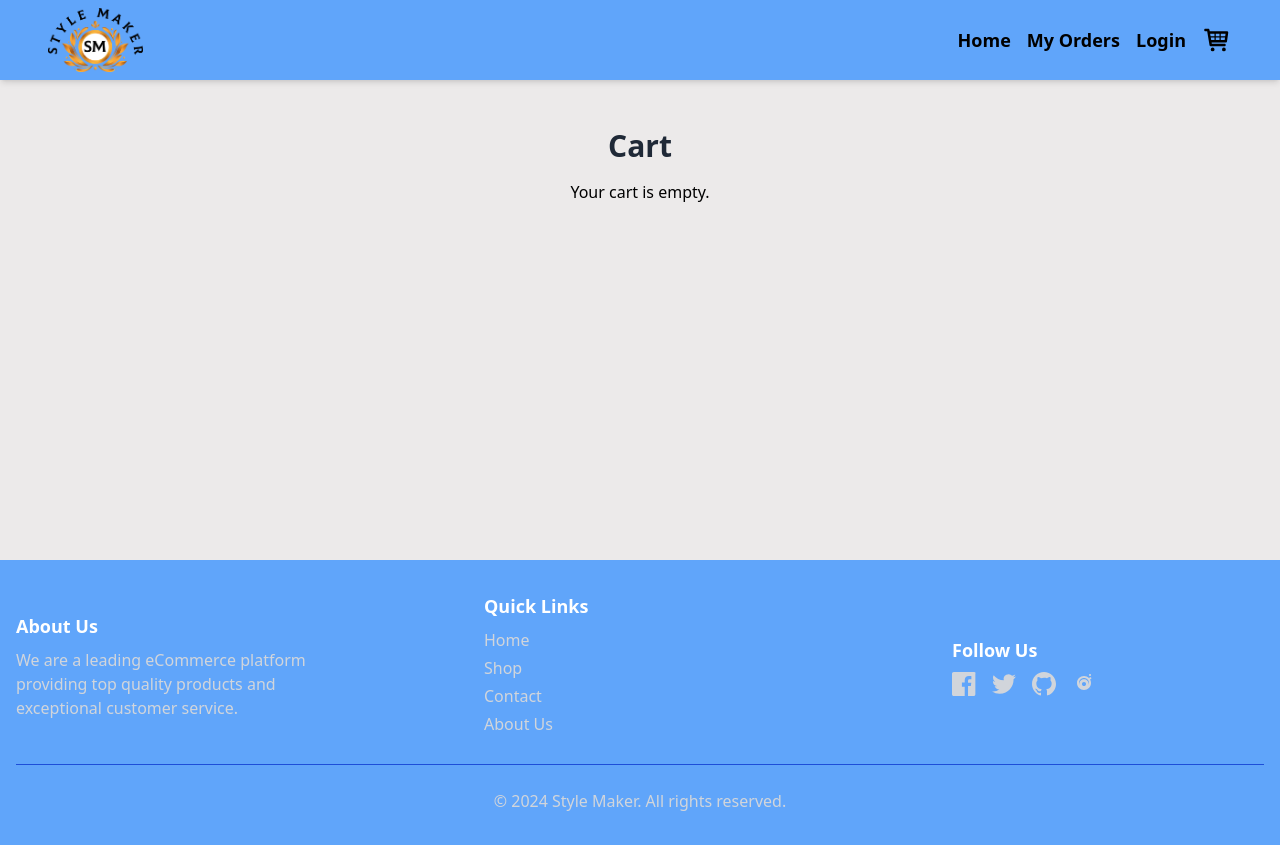
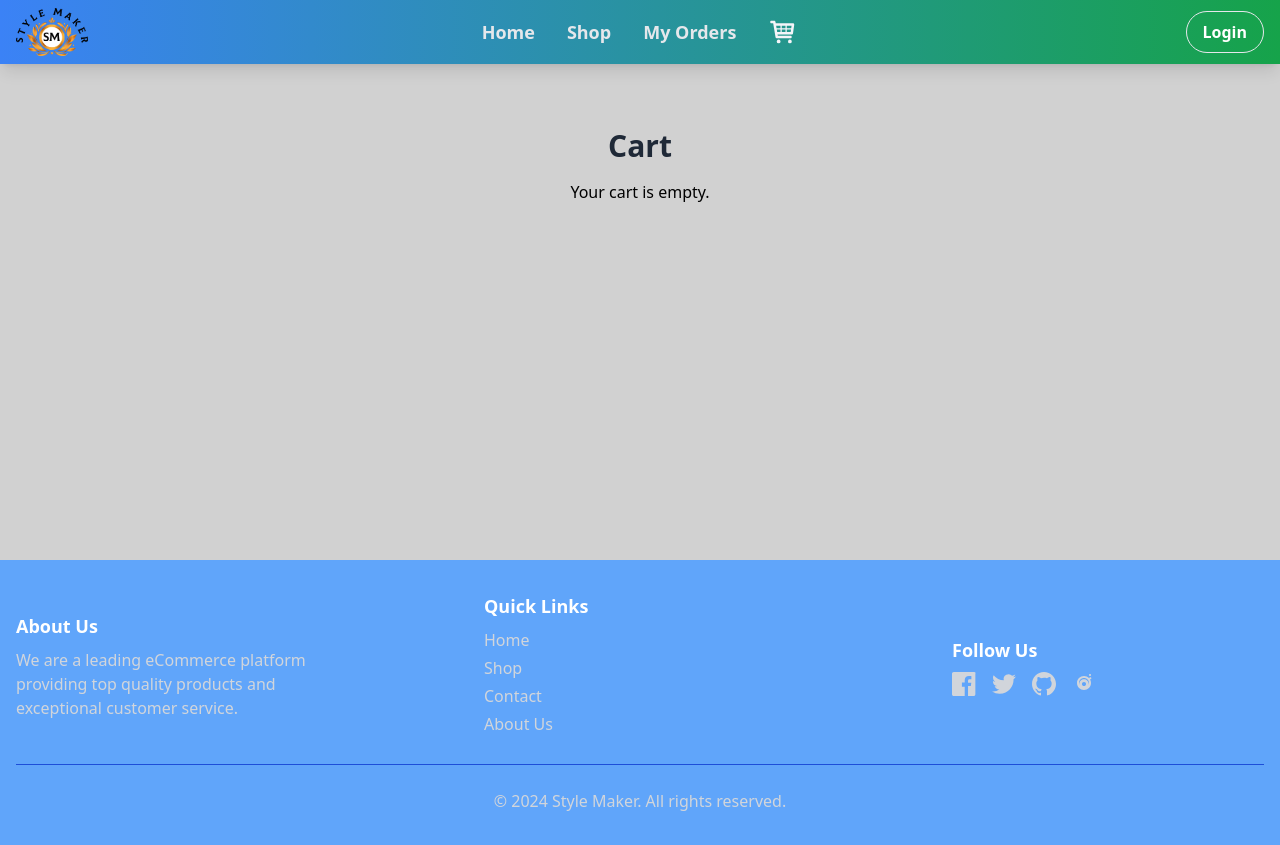
Before and after one commit to Mujahid-h/Nice-Casual-, a React (Create React App) app in the folder client/: page /cart in a window 1280 px wide. Built offline with nearby package versions, Linux system fonts and the light colour scheme; the HTML template or start-up script is replaced by a standard one.

Commit message:
"Updated Navbar component with new styles, layout, and functionality; refactored code and added mobile menu"

```diff
--- a/client/src/components/Navbar.jsx
+++ b/client/src/components/Navbar.jsx
@@ -1,5 +1,214 @@
-import React, { useState } from "react";
-import { Link } from "react-router-dom";
+// import React, { useState } from "react";
+// import { Link } from "react-router-dom";
+// import { useSelector, useDispatch } from "react-redux";
+// import { setUserInfo } from "../redux/userSlice";
+// import { TiShoppingCart } from "react-icons/ti";
+// import { HiOutlineMenu, HiOutlineX } from "react-icons/hi";
+// import { selectUniqueProductCount } from "../redux/cartSlice";
+// import logo from "../assets/logo.png";
+
+// const Navbar = () => {
+//   const [dropdownOpen, setDropdownOpen] = useState(false);
+//   const [menuOpen, setMenuOpen] = useState(false);
+//   const userLogin = useSelector((state) => state.user.userInfo);
+//   const uniqueProductCount = useSelector(selectUniqueProductCount);
+//   const dispatch = useDispatch();
+
+//   const handleLogout = () => {
+//     dispatch(setUserInfo(null));
+//     setDropdownOpen(false);
+//   };
+
+//   const toggleDropdown = () => {
+//     setDropdownOpen(!dropdownOpen);
+//   };
+
+//   const toggleMenu = () => {
+//     setMenuOpen(!menuOpen);
+//   };
+
+//   return (
+//     <nav className="bg-blue-400 md:px-12 sm:px-8 py-2 shadow-md active: fixed w-full z-50 top-0 left-0">
+//       <div className="max-w-7xl mx-auto flex items-center justify-between">
+//         <Link to="/" className="flex items-center space-x-4">
+//           <img className="h-16 w-auto" src={logo} alt="Logo" />
+//         </Link>
+
+//         <div className="hidden md:flex items-center space-x-4">
+//           <Link to="/" className="text-lg font-semibold hover:text-white ">
+//             Home
+//           </Link>
+//           <Link to="/shop" className="text-lg font-semibold hover:text-white ">
+//             Shop
+//           </Link>
+//           <Link
+//             to="/orders/myorders"
+//             className="text-lg font-semibold hover:text-white "
+//           >
+//             My Orders
+//           </Link>
+//           {userLogin ? (
+//             <div className="relative inline-block text-left">
+//               <button
+//                 type="button"
+//                 className="inline-flex justify-center w-full rounded-md border border-gray-300 shadow-sm px-4 py-2 bg-white text-sm font-medium text-gray-700 hover:bg-gray-50 focus:outline-none"
+//                 onClick={toggleDropdown}
+//               >
+//                 {userLogin.name}
+//                 <svg
+//                   className="-mr-1 ml-2 h-5 w-5"
+//                   xmlns="http://www.w3.org/2000/svg"
+//                   viewBox="0 0 20 20"
+//                   fill="currentColor"
+//                   aria-hidden="true"
+//                 >
+//                   <path
+//                     fillRule="evenodd"
+//                     d="M5.293 7.293a1 1 0 011.414 0L10 10.586l3.293-3.293a1 1 0 111.414 1.414l-4 4a1 1 0 01-1.414 0l-4-4a1 1 0 010-1.414z"
+//                     clipRule="evenodd"
+//                   />
+//                 </svg>
+//               </button>
+//               {dropdownOpen && (
+//                 <div
+//                   className="origin-top-right absolute right-0 mt-2 w-56 rounded-md shadow-lg bg-white ring-1 ring-black ring-opacity-5"
+//                   role="menu"
+//                   aria-orientation="vertical"
+//                   aria-labelledby="options-menu"
+//                 >
+//                   <div className="py-1" role="none">
+//                     <Link
+//                       to="/profile"
+//                       className="block px-4 py-2 text-sm text-gray-700 hover:bg-gray-100"
+//                       role="menuitem"
+//                       onClick={() => setDropdownOpen(false)}
+//                     >
+//                       Profile
+//                     </Link>
+//                     <button
+//                       onClick={handleLogout}
+//                       className="block w-full text-left px-4 py-2 text-sm text-gray-700 hover:bg-gray-100"
+//                       role="menuitem"
+//                     >
+//                       Logout
+//                     </button>
+//                   </div>
+//                 </div>
+//               )}
+//             </div>
+//           ) : (
+//             <Link
+//               to="/login"
+//               className="text-lg font-semibold hover:text-white"
+//             >
+//               Login
+//             </Link>
+//           )}
+//           <Link
+//             to="/cart"
+//             className="relative text-lg font-semibold hover:text-white"
+//           >
+//             <TiShoppingCart className="text-3xl" />
+//             {uniqueProductCount > 0 && (
+//               <div className="absolute -top-2 -right-2 w-5 h-5 bg-red-500 rounded-full flex items-center justify-center text-white text-xs">
+//                 {uniqueProductCount}
+//               </div>
+//             )}
+//           </Link>
+//         </div>
+
+//         <button
+//           onClick={toggleMenu}
+//           className="md:hidden text-2xl focus:outline-none"
+//         >
+//           {menuOpen ? <HiOutlineX /> : <HiOutlineMenu />}
+//         </button>
+//       </div>
+
+//       {menuOpen && (
+//         <div className="md:hidden fixed inset-0 z-50 bg-black bg-opacity-50">
+//           <div
+//             className={`fixed inset-y-0 right-0 w-64 bg-white p-4 shadow-md transform transition-transform duration-300 ease-in-out ${
+//               menuOpen ? "translate-x-0" : "translate-x-full"
+//             }`}
+//           >
+//             <button
+//               onClick={toggleMenu}
+//               className="text-2xl focus:outline-none mb-4"
+//             >
+//               <HiOutlineX />
+//             </button>
+//             <Link
+//               to="/"
+//               className="block px-4 py-2 text-lg font-semibold"
+//               onClick={toggleMenu}
+//             >
+//               Home
+//             </Link>
+//             {userLogin ? (
+//               <>
+//                 <button
+//                   onClick={toggleDropdown}
+//                   className="block px-4 py-2 text-lg font-semibold"
+//                 >
+//                   {userLogin.name}
+//                 </button>
+//                 {dropdownOpen && (
+//                   <div className="flex flex-col space-y-2 bg-white p-2 rounded-md shadow-md">
+//                     <Link
+//                       to="/profile"
+//                       className="block px-4 py-2 text-sm text-gray-700 hover:bg-gray-100"
+//                       onClick={() => {
+//                         setDropdownOpen(false);
+//                         setMenuOpen(false);
+//                       }}
+//                     >
+//                       Profile
+//                     </Link>
+//                     <button
+//                       onClick={() => {
+//                         handleLogout();
+//                         setMenuOpen(false);
+//                       }}
+//                       className="block w-full text-left px-4 py-2 text-sm text-gray-700 hover:bg-gray-100"
+//                     >
+//                       Logout
+//                     </button>
+//                   </div>
+//                 )}
+//               </>
+//             ) : (
+//               <Link
+//                 to="/login"
+//                 className="block px-4 py-2 text-lg font-semibold hover:text-white"
+//                 onClick={toggleMenu}
+//               >
+//                 Login
+//               </Link>
+//             )}
+//             <Link
+//               to="/cart"
+//               className="relative block px-4 py-2 text-lg font-semibold hover:text-white"
+//               onClick={toggleMenu}
+//             >
+//               <TiShoppingCart className="text-3xl" />
+//               {uniqueProductCount > 0 && (
+//                 <div className="absolute -top-2 -right-2  bg-red-600 rounded-full flex items-center justify-center text-white text-xs">
+//                   {uniqueProductCount}
+//                 </div>
+//               )}
+//             </Link>
+//           </div>
+//         </div>
+//       )}
+//     </nav>
+//   );
+// };
+
+// export default Navbar;
+
+import React, { useState, useEffect } from "react";
+import { Link, useLocation } from "react-router-dom";
 import { useSelector, useDispatch } from "react-redux";
 import { setUserInfo } from "../redux/userSlice";
 import { TiShoppingCart } from "react-icons/ti";
@@ -8,103 +217,59 @@ import { selectUniqueProductCount } from "../redux/cartSlice";
 import logo from "../assets/logo.png";
 
 const Navbar = () => {
-  const [dropdownOpen, setDropdownOpen] = useState(false);
   const [menuOpen, setMenuOpen] = useState(false);
   const userLogin = useSelector((state) => state.user.userInfo);
   const uniqueProductCount = useSelector(selectUniqueProductCount);
   const dispatch = useDispatch();
+  const location = useLocation();
 
   const handleLogout = () => {
     dispatch(setUserInfo(null));
-    setDropdownOpen(false);
-  };
-
-  const toggleDropdown = () => {
-    setDropdownOpen(!dropdownOpen);
+    setMenuOpen(false);
   };
 
   const toggleMenu = () => {
     setMenuOpen(!menuOpen);
   };
 
+  useEffect(() => {
+    setMenuOpen(false);
+  }, [location]);
+
+  const NavLink = ({ to, children }) => (
+    <Link
+      to={to}
+      className={`text-lg font-semibold hover:text-white transition-colors duration-200 relative
+        after:content-[''] after:absolute after:w-full after:h-0.5 after:bg-white after:bottom-0 after:left-0
+        after:scale-x-0 hover:after:scale-x-100 after:transition-transform after:duration-300
+        ${
+          location.pathname === to
+            ? "text-white after:scale-x-100"
+            : "text-gray-200 after:scale-x-0"
+        }`}
+    >
+      {children}
+    </Link>
+  );
+
   return (
-    <nav className="bg-blue-400 md:px-12 sm:px-8 py-2 shadow-md active: fixed w-full z-50 top-0 left-0">
+    <nav className="bg-gradient-to-r from-blue-500 to-green-600 px-4 py-2 shadow-lg fixed w-full z-50 top-0 left-0">
       <div className="max-w-7xl mx-auto flex items-center justify-between">
+        {/* Logo Section */}
+        <div className="flex-1 flex justify-start">
           <Link to="/" className="flex items-center space-x-4">
-          <img className="h-16 w-auto" src={logo} alt="Logo" />
+            <img className="h-12 w-auto" src={logo} alt="Logo" />
           </Link>
+        </div>
 
-        <div className="hidden md:flex items-center space-x-4">
-          <Link to="/" className="text-lg font-semibold hover:text-white ">
-            Home
-          </Link>
-
-          <Link
-            to="/orders/myorders"
-            className="text-lg font-semibold hover:text-white "
-          >
-            My Orders
-          </Link>
-          {userLogin ? (
-            <div className="relative inline-block text-left">
-              <button
-                type="button"
-                className="inline-flex justify-center w-full rounded-md border border-gray-300 shadow-sm px-4 py-2 bg-white text-sm font-medium text-gray-700 hover:bg-gray-50 focus:outline-none"
-                onClick={toggleDropdown}
-              >
-                {userLogin.name}
-                <svg
-                  className="-mr-1 ml-2 h-5 w-5"
-                  xmlns="http://www.w3.org/2000/svg"
-                  viewBox="0 0 20 20"
-                  fill="currentColor"
-                  aria-hidden="true"
-                >
-                  <path
-                    fillRule="evenodd"
-                    d="M5.293 7.293a1 1 0 011.414 0L10 10.586l3.293-3.293a1 1 0 111.414 1.414l-4 4a1 1 0 01-1.414 0l-4-4a1 1 0 010-1.414z"
-                    clipRule="evenodd"
-                  />
-                </svg>
-              </button>
-              {dropdownOpen && (
-                <div
-                  className="origin-top-right absolute right-0 mt-2 w-56 rounded-md shadow-lg bg-white ring-1 ring-black ring-opacity-5"
-                  role="menu"
-                  aria-orientation="vertical"
-                  aria-labelledby="options-menu"
-                >
-                  <div className="py-1" role="none">
-                    <Link
-                      to="/profile"
-                      className="block px-4 py-2 text-sm text-gray-700 hover:bg-gray-100"
-                      role="menuitem"
-                      onClick={() => setDropdownOpen(false)}
-                    >
-                      Profile
-                    </Link>
-                    <button
-                      onClick={handleLogout}
-                      className="block w-full text-left px-4 py-2 text-sm text-gray-700 hover:bg-gray-100"
-                      role="menuitem"
-                    >
-                      Logout
-                    </button>
-                  </div>
-                </div>
-              )}
-            </div>
-          ) : (
-            <Link
-              to="/login"
-              className="text-lg font-semibold hover:text-white"
-            >
-              Login
-            </Link>
-          )}
+        {/* Navigation Links - Desktop */}
+        <div className="flex-1 hidden lg:flex items-center justify-center space-x-8">
+          <NavLink to="/">Home</NavLink>
+          <NavLink to="/shop">Shop</NavLink>
+          <NavLink to="/orders/myorders">My Orders</NavLink>
           <Link
             to="/cart"
-            className="relative text-lg font-semibold hover:text-white"
+            className="relative text-lg font-semibold text-[#F5F5F9] hover:text-white transition-colors duration-200"
           >
             <TiShoppingCart className="text-3xl" />
             {uniqueProductCount > 0 && (
@@ -115,87 +280,79 @@ const Navbar = () => {
           </Link>
         </div>
 
+        {/* Login/Logout Section - Desktop */}
+        <div className="flex-1 hidden lg:flex justify-end">
+          {userLogin ? (
+            <button
+              onClick={handleLogout}
+              className="bg-transparent text-white border px-4 py-2 rounded-full font-semibold cursor-pointer hover:bg-white hover:text-blue-500 transition-colors duration-200"
+            >
+              Logout
+            </button>
+          ) : (
+            <Link
+              to="/login"
+              className="bg-transparent text-white border px-4 py-2 rounded-full font-semibold cursor-pointer hover:bg-white hover:text-blue-500 transition-colors duration-200"
+            >
+              Login
+            </Link>
+          )}
+        </div>
+
+        {/* Mobile Menu Button */}
         <button
           onClick={toggleMenu}
-          className="md:hidden text-2xl focus:outline-none"
+          className="lg:hidden text-white text-2xl focus:outline-none ml-4"
         >
           {menuOpen ? <HiOutlineX /> : <HiOutlineMenu />}
         </button>
       </div>
 
+      {/* Mobile Menu */}
       {menuOpen && (
-        <div className="md:hidden fixed inset-0 z-50 bg-black bg-opacity-50">
+        <div className="lg:hidden fixed inset-0 z-50 bg-black bg-opacity-50">
           <div
-            className={`fixed inset-y-0 right-0 w-64 bg-white p-4 shadow-md transform transition-transform duration-300 ease-in-out ${
+            className={`fixed inset-y-0 right-0 w-64 bg-gradient-to-b from-blue-500 to-green-600 border border-white rounded-l-lg p-4 shadow-md transform transition-transform duration-300 ease-in-out ${
               menuOpen ? "translate-x-0" : "translate-x-full"
             }`}
           >
             <button
               onClick={toggleMenu}
-              className="text-2xl focus:outline-none mb-4"
+              className="text-2xl text-white focus:outline-none mb-4"
             >
               <HiOutlineX />
             </button>
+            <div className="flex flex-col space-y-4">
+              <NavLink to="/">Home</NavLink>
+              <NavLink to="/shop">Shop</NavLink>
+              <NavLink to="/orders/myorders">My Orders</NavLink>
               <Link
-              to="/"
-              className="block px-4 py-2 text-lg font-semibold"
-              onClick={toggleMenu}
+                to="/cart"
+                className="relative text-lg font-semibold text-white hover:text-gray-200 transition-colors duration-200"
               >
-              Home
+                <TiShoppingCart className="text-3xl" />
+                {uniqueProductCount > 0 && (
+                  <div className="absolute -top-2 -right-2 w-5 h-5 bg-red-500 rounded-full flex items-center justify-center text-white text-xs">
+                    {uniqueProductCount}
+                  </div>
+                )}
               </Link>
               {userLogin ? (
-              <>
                 <button
-                  onClick={toggleDropdown}
-                  className="block px-4 py-2 text-lg font-semibold"
-                >
-                  {userLogin.name}
-                </button>
-                {dropdownOpen && (
-                  <div className="flex flex-col space-y-2 bg-white p-2 rounded-md shadow-md">
-                    <Link
-                      to="/profile"
-                      className="block px-4 py-2 text-sm text-gray-700 hover:bg-gray-100"
-                      onClick={() => {
-                        setDropdownOpen(false);
-                        setMenuOpen(false);
-                      }}
-                    >
-                      Profile
-                    </Link>
-                    <button
-                      onClick={() => {
-                        handleLogout();
-                        setMenuOpen(false);
-                      }}
-                      className="block w-full text-left px-4 py-2 text-sm text-gray-700 hover:bg-gray-100"
+                  onClick={handleLogout}
+                  className="bg-transparent text-white px-4 py-2 rounded-full font-semibold border hover:bg-white hover:text-blue-500 transition-colors duration-200"
                 >
                   Logout
                 </button>
-                  </div>
-                )}
-              </>
               ) : (
                 <Link
                   to="/login"
-                className="block px-4 py-2 text-lg font-semibold hover:text-white"
-                onClick={toggleMenu}
+                  className="bg-transparent text-white px-4 py-2 rounded-full font-semibold border hover:bg-white hover:text-blue-500 transition-colors duration-200"
                 >
                   Login
                 </Link>
               )}
-            <Link
-              to="/cart"
-              className="relative block px-4 py-2 text-lg font-semibold hover:text-white"
-              onClick={toggleMenu}
-            >
-              <TiShoppingCart className="text-3xl" />
-              {uniqueProductCount > 0 && (
-                <div className="absolute -top-2 -right-2  bg-red-600 rounded-full flex items-center justify-center text-white text-xs">
-                  {uniqueProductCount}
             </div>
-              )}
-            </Link>
           </div>
         </div>
       )}
--- a/client/src/index.css
+++ b/client/src/index.css
@@ -85,5 +85,5 @@
 }
 
 body {
-  background-color: rgb(236, 234, 234);
+  background-color: rgb(209, 209, 209);
 }
```
Lines whose indentation alone changed are shown as unchanged.
